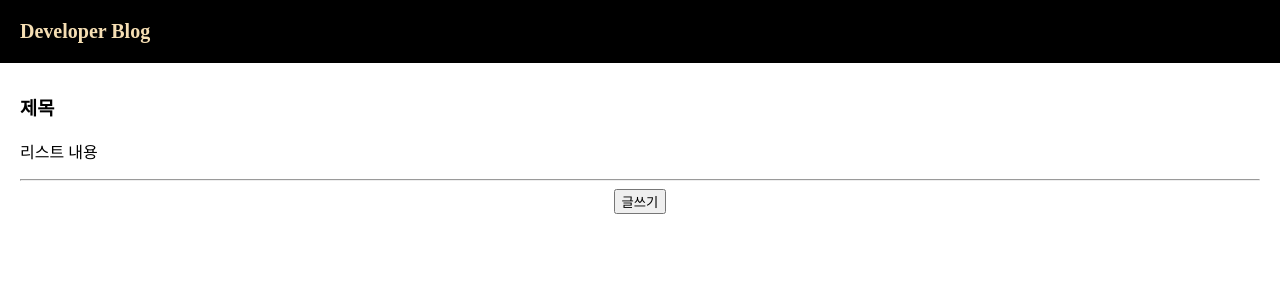
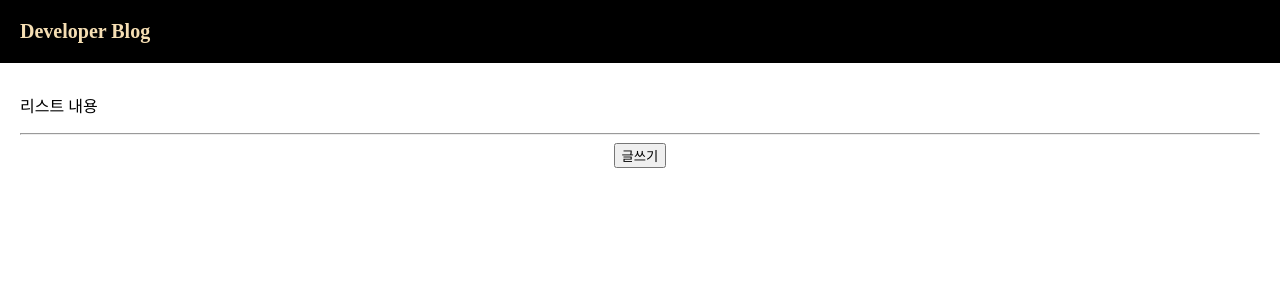
Before and after one commit to eycha/personalBoardFrontEnd, a React (Create React App) app: page / in a window 1280 px wide. Shown: the top 300 px of the page. Built offline with nearby package versions, Linux system fonts and the light colour scheme.

Commit message:
chore: post method edit

```diff
--- a/src/pages/MainPage/index.js
+++ b/src/pages/MainPage/index.js
@@ -5,12 +5,21 @@ import axios from "../../api/axios";
 const MainPage = () => {
 
 
-  // const [posts,setPosts] = useState({
-  //   id:"",
-  //   title:"",
-  //   content:"",
+  const [post,setPost] = useState({
+    id:"",
+    title:"",
+    content:"",
 
-  // });
+  });
+
+  const [posts, setPosts] = useState([
+    {id:1, title:'제목1',content:'내용1'},
+    {id:2, title:'제목2',content:'내용2'},
+    {id:3, title:'제목3',content:'내용3'},
+
+
+
+  ])
   const [modalOpen, setModalOpen] = useState(false)
 
   const handleClick = () => {
@@ -20,7 +29,7 @@ const MainPage = () => {
   return (
   <div className="App">
     <div className="list">
-      <h3>제목</h3>
+      <h3>{post.title}</h3>
       <p>리스트 내용</p>
       <hr/>
     </div>
```
